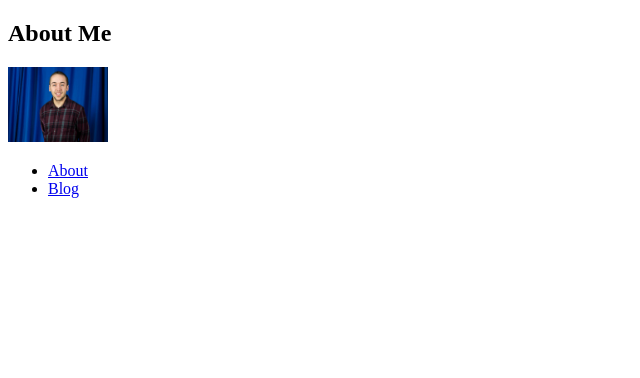
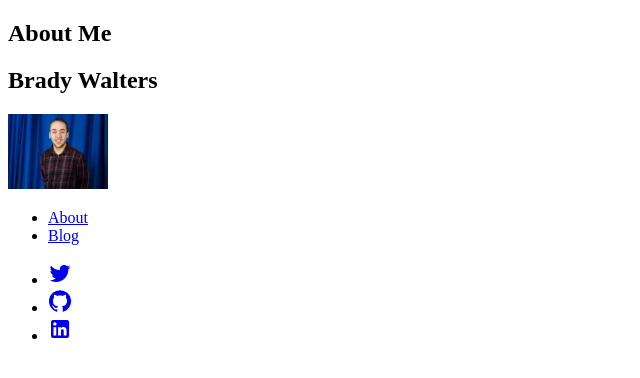
Before and after one commit to BradyWalters/brady-walters, a Next.js app: page /about in a window 1280 px wide. Shown: the top 378 px of the page, without its empty margins (0-640 px from the left). Built offline with nearby package versions, Linux system fonts and the light colour scheme.

Commit message:
added social links with materail ui icons

```diff
--- a/components/blog-list.js
+++ b/components/blog-list.js
@@ -1,4 +1,5 @@
 export default function BlogList({ data }) {
+  if(data.length !== 0) {
     return (
       <>
         {/* Taken from the NextJS tutorial https://nextjs.org/learn/basics/data-fetching/implement-getstaticprops*/}
@@ -18,4 +19,9 @@ export default function BlogList({ data }) {
         </section>
       </>
     );
+  }
+
+  return (
+    <h4>Coming Soon</h4>
+  );
 }
--- a/components/sidebar.js
+++ b/components/sidebar.js
@@ -1,11 +1,14 @@
 import Avatar from "./avatar";
 import SidebarLinks from "./sidebar-links";
+import SocialLinks from "./social-links";
 
 export default function Sidebar() {
     return (
         <div>
+            <h2>Brady Walters</h2>
             <Avatar />
             <SidebarLinks />
+            <SocialLinks />
         </div>
     );
 }
--- /dev/null
+++ b/components/social-links.js
@@ -0,0 +1,26 @@
+import TwitterIcon from '@mui/icons-material/Twitter'
+import GithubIcon from '@mui/icons-material/GitHub'
+import LinkedinIcon from '@mui/icons-material/LinkedIn'
+
+export default function SocialLinks() {
+    return (
+        //Link to Material UI icons https://mui.com/components/material-icons/
+        <ul>
+            <li>
+                <a href="https://twitter.com/bradywalters_">
+                    <TwitterIcon />
+                </a>
+            </li>
+            <li>
+                <a href="https://github.com/bradywalters">
+                    <GithubIcon />
+                </a>
+            </li>
+            <li>
+                <a href="https://www.linkedin.com/in/brady-walters/">
+                    <LinkedinIcon />
+                </a>
+            </li>
+        </ul>
+    );
+}
--- a/package.json
+++ b/package.json
@@ -9,6 +9,10 @@
     "lint": "next lint"
   },
   "dependencies": {
+    "@emotion/react": "^11.4.1",
+    "@emotion/styled": "^11.3.0",
+    "@mui/icons-material": "^5.0.1",
+    "@mui/material": "^5.0.1",
     "file-system": "^2.2.2",
     "fs": "0.0.1-security",
     "gray-matter": "^4.0.3",
--- a/pages/index.js
+++ b/pages/index.js
@@ -9,7 +9,6 @@ export default function Home({ allPostsData }) {
         <title>Brady Walters</title>
       </Head>
 
-      <h1>Hi Brady</h1>
       <BlogList data={allPostsData} />
     </div>
   )
```
Also changed, not shown: posts/pre-rendering.md (deleted, +0 -11 lines), 1 other file (tests, documents, lock files or other folders).
